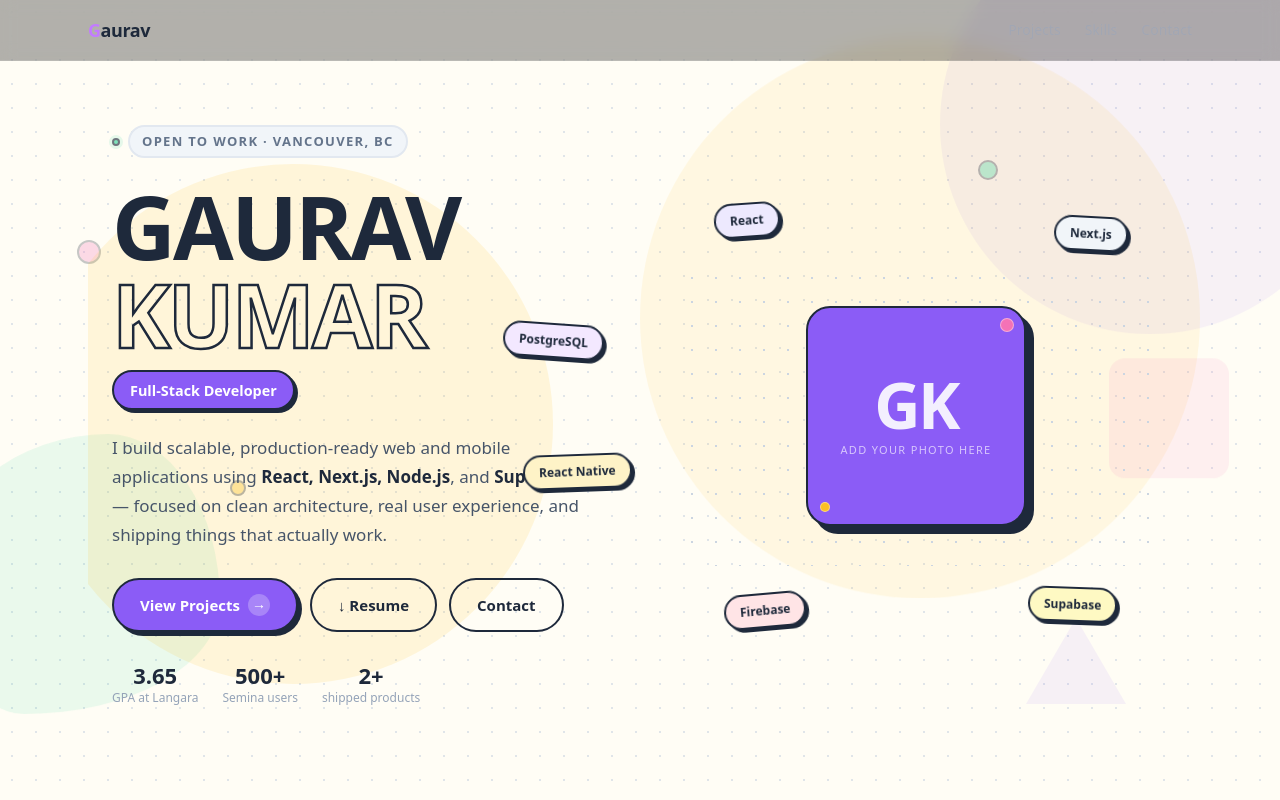
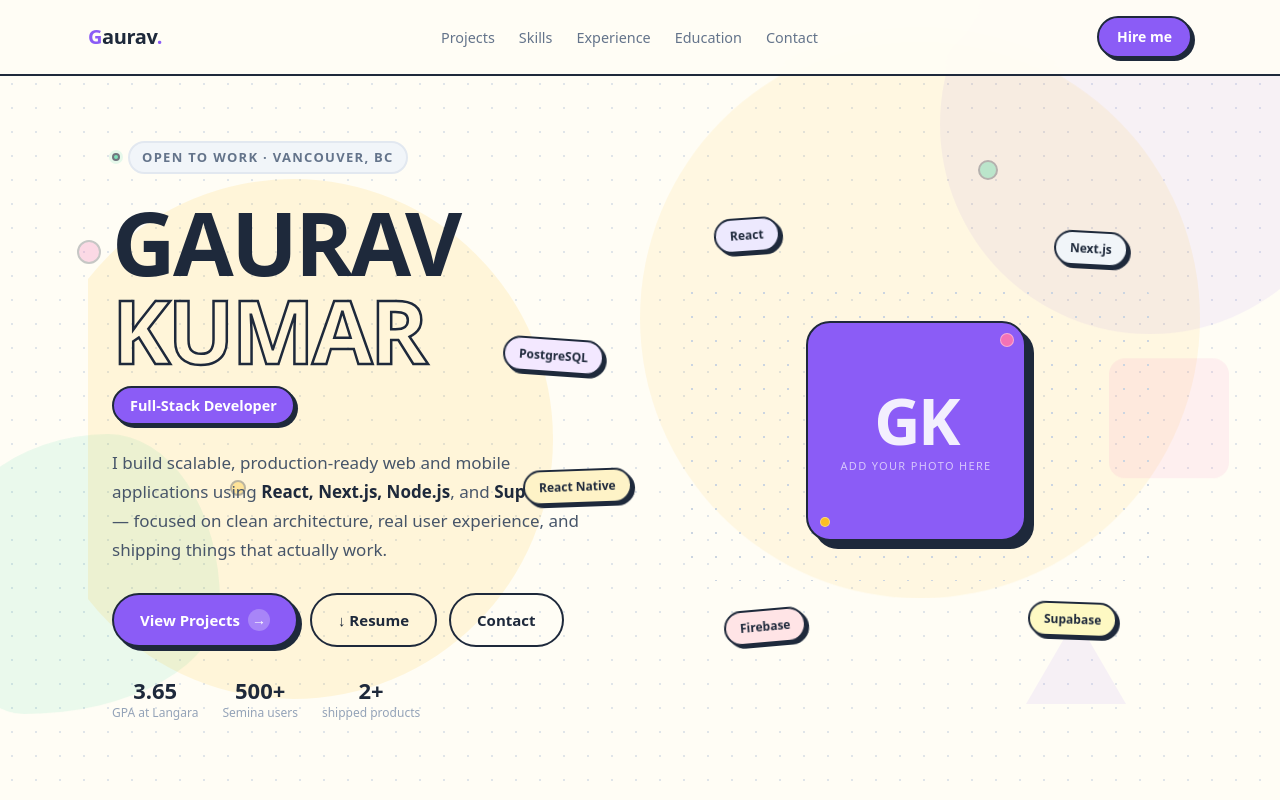
Before and after one commit to Gauravkr1286/Gaurav-Portfolio, a Next.js app: page / in a window 1280 px wide. Shown: the top 800 px of the page. Built offline with nearby package versions, Linux system fonts and the light colour scheme.

Commit message:
Enhance Navbar with new design and functionality
Updated Navbar component with new styles and logotype.

```diff
--- a/components/Navbar.tsx
+++ b/components/Navbar.tsx
@@ -1,24 +1,103 @@
 import Link from "next/link";
 
+/**
+ * Navbar — Playful Geometric edition
+ *
+ * - Warm cream background with a crisp 2px dark bottom border
+ * - "Gaurav" logotype in Outfit ExtraBold with a violet accent on the G
+ * - Nav links in Plus Jakarta Sans
+ * - "Hire me" as a small candy-pill button (accent violet)
+ */
 export default function Navbar() {
   return (
-    <header className="sticky top-0 z-50 border-b border-white/10 bg-black/30 backdrop-blur">
+    <header
+      className="sticky top-0 z-50 backdrop-blur-sm"
+      style={{
+        background: "rgba(255,253,245,0.92)",
+        borderBottom: "2px solid #1E293B",
+      }}
+    >
       <nav className="mx-auto max-w-6xl px-6 py-4 flex items-center justify-between">
-        <Link href="/" className="font-semibold text-lg tracking-tight">
-          <span className="text-purple-400">G</span>aurav
+        {/* Logotype */}
+        <Link
+          href="/"
+          style={{
+            fontFamily: "'Outfit', system-ui, sans-serif",
+            fontWeight: 800,
+            fontSize: "1.25rem",
+            color: "#1E293B",
+            textDecoration: "none",
+            letterSpacing: "-0.02em",
+          }}
+        >
+          <span style={{ color: "#8B5CF6" }}>G</span>aurav
+          <span style={{ color: "#8B5CF6" }}>.</span>
         </Link>
 
-        <div className="flex gap-6 text-sm text-[#A1A6B3]">
-          <Link href="#projects" className="hover:text-white transition-colors">
-            Projects
-          </Link>
-          <Link href="#skills" className="hover:text-white transition-colors">
-            Skills
-          </Link>
-          <Link href="#contact" className="hover:text-white transition-colors">
-            Contact
-          </Link>
+        {/* Nav links */}
+        <div className="hidden sm:flex items-center gap-6">
+          {[
+            ["#projects", "Projects"],
+            ["#skills", "Skills"],
+            ["#experience", "Experience"],
+            ["#education", "Education"],
+            ["#contact", "Contact"],
+          ].map(([href, label]) => (
+            <Link
+              key={href}
+              href={href}
+              style={{
+                fontFamily: "'Plus Jakarta Sans', system-ui, sans-serif",
+                fontWeight: 500,
+                fontSize: "0.9rem",
+                color: "#64748B",
+                textDecoration: "none",
+                transition: "color 0.15s ease",
+              }}
+              onMouseEnter={(e) =>
+                ((e.target as HTMLAnchorElement).style.color = "#1E293B")
+              }
+              onMouseLeave={(e) =>
+                ((e.target as HTMLAnchorElement).style.color = "#64748B")
+              }
+            >
+              {label}
+            </Link>
+          ))}
         </div>
+
+        {/* CTA */}
+        <a
+          href="#contact"
+          style={{
+            display: "inline-flex",
+            alignItems: "center",
+            gap: "0.375rem",
+            padding: "0.5rem 1.125rem",
+            background: "#8B5CF6",
+            color: "#FFFFFF",
+            fontFamily: "'Outfit', system-ui, sans-serif",
+            fontWeight: 700,
+            fontSize: "0.875rem",
+            border: "2px solid #1E293B",
+            borderRadius: "9999px",
+            boxShadow: "3px 3px 0px 0px #1E293B",
+            textDecoration: "none",
+            transition: "all 0.18s cubic-bezier(0.34, 1.56, 0.64, 1)",
+          }}
+          onMouseEnter={(e) => {
+            const el = e.currentTarget;
+            el.style.transform = "translate(-2px, -2px)";
+            el.style.boxShadow = "5px 5px 0px 0px #1E293B";
+          }}
+          onMouseLeave={(e) => {
+            const el = e.currentTarget;
+            el.style.transform = "translate(0, 0)";
+            el.style.boxShadow = "3px 3px 0px 0px #1E293B";
+          }}
+        >
+          Hire me
+        </a>
       </nav>
     </header>
   );
```
